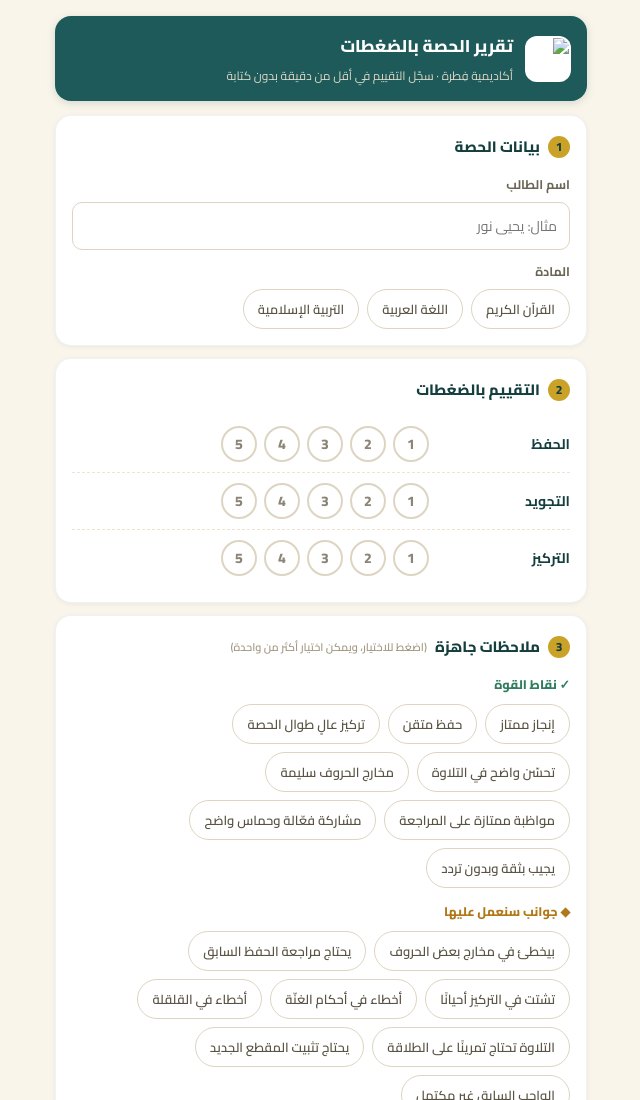
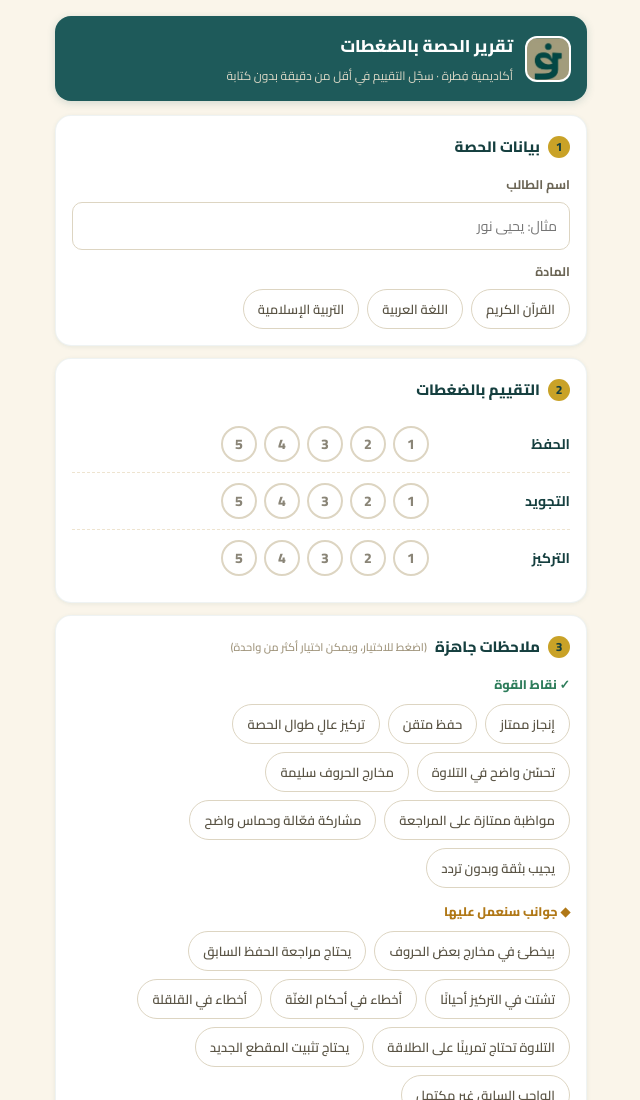
Before and after one commit to fitrah-demo/fitrah-tap-report, a plain HTML site: page index.html in a window 1280 px wide. Shown: the top 1100 px of the page, without its empty margins (319-959 px from the left). Drawn offline with Linux system fonts and the light colour scheme.

Commit message:
Replace logo image and fix HTML closing tag

```diff
--- a/1-index.html
+++ b/index.html
@@ -71,7 +71,7 @@ footer { text-align:center; font-size:11.5px; color:#a39880; margin-top:18px; }
 <body>
 <div class="wrap">
   <header>
-    <img src="logo-icon.png" alt="شعار أكاديمية فِطرة">
+    <img src="2-logo-icon.png" alt="شعار أكاديمية فِطرة">
     <div>
       <div class="t1">تقرير الحصة بالضغطات</div>
       <div class="t2">أكاديمية فِطرة · سجّل التقييم في أقل من دقيقة بدون كتابة</div>
```
